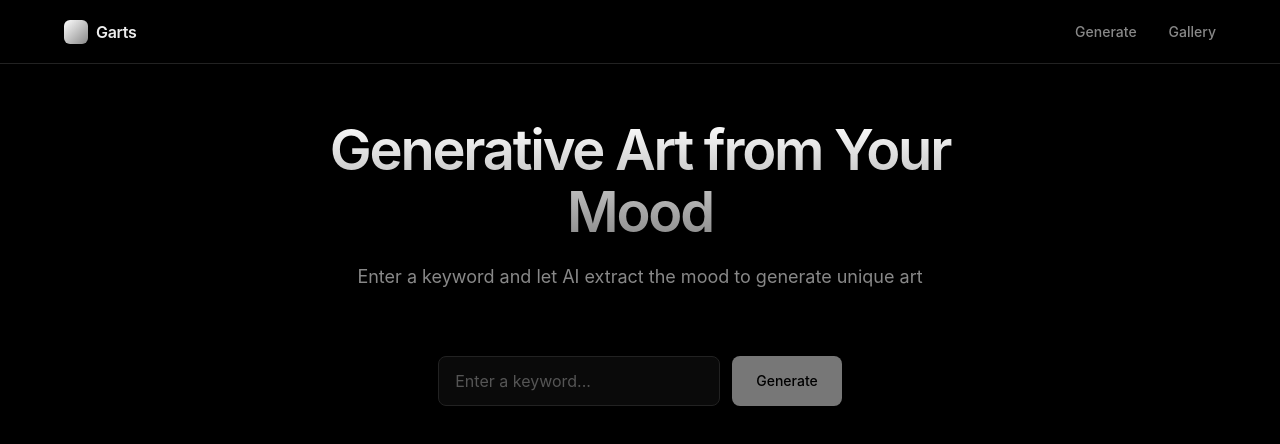
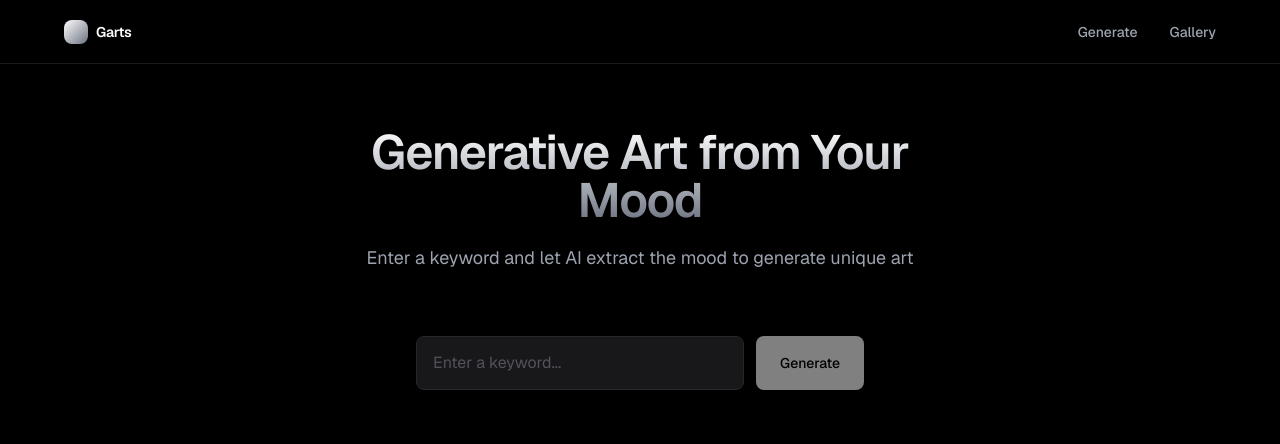
Before and after one commit to lvterry/garts, a Next.js app: page / in a window 1280 px wide. Shown: the top 444 px of the page. Built offline with nearby package versions, Linux system fonts and the light colour scheme.

Commit message:
Refactor: TailwindCSS with Geist font
- Added Geist font from Google Fonts
- Refactored all styles to use TailwindCSS
- Updated components with utility classes

```diff
--- /dev/null
+++ b/postcss.config.js
@@ -0,0 +1,6 @@
+module.exports = {
+  plugins: {
+    tailwindcss: {},
+    autoprefixer: {},
+  },
+}
--- a/src/app/globals.css
+++ b/src/app/globals.css
@@ -1,418 +1,7 @@
-* {
-  margin: 0;
-  padding: 0;
-  box-sizing: border-box;
-}
+@tailwind base;
+@tailwind components;
+@tailwind utilities;
 
 :root {
-  --bg-primary: #000000;
-  --bg-secondary: #0a0a0a;
-  --bg-tertiary: #111111;
-  --bg-elevated: #1a1a1a;
-  --text-primary: #ededed;
-  --text-secondary: #888888;
-  --text-tertiary: #555555;
-  --accent: #ffffff;
-  --accent-muted: #333333;
-  --border: #222222;
-  --border-light: #333333;
+  --font-sans: 'Geist', -apple-system, BlinkMacSystemFont, 'Segoe UI', Roboto, sans-serif;
 }
-
-html {
-  font-family: 'Geist', -apple-system, BlinkMacSystemFont, 'Segoe UI', Roboto, sans-serif;
-  -webkit-font-smoothing: antialiased;
-  -moz-osx-font-smoothing: grayscale;
-  background: var(--bg-primary);
-  color: var(--text-primary);
-}
-
-body {
-  min-height: 100vh;
-  line-height: 1.5;
-}
-
-a {
-  color: inherit;
-  text-decoration: none;
-}
-
-button {
-  font-family: inherit;
-  cursor: pointer;
-}
-
-input {
-  font-family: inherit;
-}
-
-.header {
-  position: fixed;
-  top: 0;
-  left: 0;
-  right: 0;
-  height: 64px;
-  background: rgba(0, 0, 0, 0.8);
-  backdrop-filter: blur(12px);
-  border-bottom: 1px solid var(--border);
-  z-index: 100;
-}
-
-.nav {
-  max-width: 1200px;
-  margin: 0 auto;
-  height: 100%;
-  padding: 0 24px;
-  display: flex;
-  justify-content: space-between;
-  align-items: center;
-}
-
-.logo {
-  font-size: 16px;
-  font-weight: 600;
-  letter-spacing: -0.02em;
-  color: var(--text-primary);
-  display: flex;
-  align-items: center;
-  gap: 8px;
-}
-
-.logo-icon {
-  width: 24px;
-  height: 24px;
-  background: linear-gradient(135deg, #fff 0%, #888 100%);
-  border-radius: 6px;
-}
-
-.nav-links {
-  display: flex;
-  align-items: center;
-  gap: 32px;
-}
-
-.nav-links a {
-  font-size: 14px;
-  font-weight: 500;
-  color: var(--text-secondary);
-  transition: color 0.15s ease;
-}
-
-.nav-links a:hover {
-  color: var(--text-primary);
-}
-
-.main {
-  max-width: 1200px;
-  margin: 0 auto;
-  padding: 120px 24px 80px;
-  min-height: 100vh;
-}
-
-.hero {
-  text-align: center;
-  max-width: 720px;
-  margin: 0 auto 64px;
-}
-
-.title {
-  font-size: 56px;
-  font-weight: 600;
-  letter-spacing: -0.04em;
-  line-height: 1.1;
-  margin-bottom: 20px;
-  background: linear-gradient(180deg, #fff 0%, #888 100%);
-  -webkit-background-clip: text;
-  -webkit-text-fill-color: transparent;
-  background-clip: text;
-}
-
-.subtitle {
-  font-size: 18px;
-  font-weight: 400;
-  color: var(--text-secondary);
-  line-height: 1.6;
-}
-
-.section {
-  margin-bottom: 64px;
-}
-
-.section-title {
-  font-size: 13px;
-  font-weight: 500;
-  color: var(--text-tertiary);
-  text-transform: uppercase;
-  letter-spacing: 0.1em;
-  margin-bottom: 24px;
-}
-
-.page-header {
-  margin-bottom: 48px;
-}
-
-.page-title {
-  font-size: 36px;
-  font-weight: 600;
-  letter-spacing: -0.03em;
-  margin-bottom: 8px;
-}
-
-.page-subtitle {
-  font-size: 16px;
-  color: var(--text-secondary);
-}
-
-.grid {
-  display: grid;
-  grid-template-columns: repeat(auto-fill, minmax(300px, 1fr));
-  gap: 24px;
-}
-
-.card {
-  background: var(--bg-secondary);
-  border: 1px solid var(--border);
-  border-radius: 12px;
-  overflow: hidden;
-  transition: all 0.2s ease;
-}
-
-.card:hover {
-  border-color: var(--border-light);
-  transform: translateY(-2px);
-}
-
-.card-image {
-  aspect-ratio: 1;
-  background: var(--bg-tertiary);
-  position: relative;
-  overflow: hidden;
-}
-
-.card-content {
-  padding: 16px;
-  display: flex;
-  justify-content: space-between;
-  align-items: center;
-}
-
-.card-title {
-  font-size: 15px;
-  font-weight: 500;
-}
-
-.card-meta {
-  font-size: 13px;
-  color: var(--text-secondary);
-}
-
-.btn {
-  display: inline-flex;
-  align-items: center;
-  justify-content: center;
-  gap: 8px;
-  padding: 12px 24px;
-  font-size: 14px;
-  font-weight: 500;
-  border-radius: 8px;
-  border: none;
-  transition: all 0.15s ease;
-}
-
-.btn-primary {
-  background: var(--text-primary);
-  color: var(--bg-primary);
-}
-
-.btn-primary:hover {
-  opacity: 0.9;
-  transform: translateY(-1px);
-}
-
-.btn-primary:disabled {
-  opacity: 0.5;
-  cursor: not-allowed;
-  transform: none;
-}
-
-.btn-secondary {
-  background: var(--bg-tertiary);
-  color: var(--text-primary);
-  border: 1px solid var(--border);
-}
-
-.btn-secondary:hover {
-  background: var(--bg-elevated);
-  border-color: var(--border-light);
-}
-
-.btn-ghost {
-  background: transparent;
-  color: var(--text-secondary);
-}
-
-.btn-ghost:hover {
-  color: var(--text-primary);
-  background: var(--bg-tertiary);
-}
-
-.input {
-  width: 100%;
-  padding: 14px 16px;
-  font-size: 16px;
-  background: var(--bg-secondary);
-  border: 1px solid var(--border);
-  border-radius: 8px;
-  color: var(--text-primary);
-  outline: none;
-  transition: border-color 0.15s ease;
-}
-
-.input:focus {
-  border-color: var(--text-tertiary);
-}
-
-.input::placeholder {
-  color: var(--text-tertiary);
-}
-
-.form-group {
-  display: flex;
-  gap: 12px;
-  max-width: 500px;
-  margin: 0 auto;
-}
-
-.empty-state {
-  text-align: center;
-  padding: 80px 24px;
-  color: var(--text-secondary);
-}
-
-.loading {
-  text-align: center;
-  padding: 48px;
-  color: var(--text-tertiary);
-  font-size: 14px;
-}
-
-.error {
-  text-align: center;
-  padding: 48px;
-  color: #ff6b6b;
-  font-size: 14px;
-}
-
-.canvas-container {
-  border-radius: 8px;
-  overflow: hidden;
-}
-
-.detail-header {
-  margin-bottom: 32px;
-}
-
-.detail-back {
-  display: inline-flex;
-  align-items: center;
-  gap: 6px;
-  font-size: 14px;
-  color: var(--text-secondary);
-  margin-bottom: 24px;
-  transition: color 0.15s ease;
-}
-
-.detail-back:hover {
-  color: var(--text-primary);
-}
-
-.detail-content {
-  display: grid;
-  grid-template-columns: 1fr 320px;
-  gap: 48px;
-  align-items: start;
-}
-
-.detail-artwork {
-  aspect-ratio: 1;
-  background: var(--bg-secondary);
-  border-radius: 12px;
-  overflow: hidden;
-}
-
-.detail-info {
-  background: var(--bg-secondary);
-  border: 1px solid var(--border);
-  border-radius: 12px;
-  padding: 24px;
-}
-
-.info-item {
-  padding: 16px 0;
-  border-bottom: 1px solid var(--border);
-}
-
-.info-item:first-child {
-  padding-top: 0;
-}
-
-.info-item:last-child {
-  padding-bottom: 0;
-  border-bottom: none;
-}
-
-.info-label {
-  font-size: 12px;
-  font-weight: 500;
-  color: var(--text-tertiary);
-  text-transform: uppercase;
-  letter-spacing: 0.05em;
-  margin-bottom: 6px;
-}
-
-.info-value {
-  font-size: 16px;
-  font-weight: 500;
-  text-transform: capitalize;
-}
-
-.info-value.mood {
-  color: var(--text-secondary);
-}
-
-.detail-actions {
-  margin-top: 24px;
-  display: flex;
-  gap: 12px;
-}
-
-.detail-actions .btn {
-  flex: 1;
-}
-
-.btn-danger {
-  background: transparent;
-  color: #ff6b6b;
-  border: 1px solid #ff6b6b33;
-}
-
-.btn-danger:hover {
-  background: #ff6b6b1a;
-}
-
-@media (max-width: 768px) {
-  .title {
-    font-size: 36px;
-  }
-
-  .subtitle {
-    font-size: 16px;
-  }
-
-  .detail-content {
-    grid-template-columns: 1fr;
-  }
-
-  .form-group {
-    flex-direction: column;
-  }
-}
--- a/src/app/layout.tsx
+++ b/src/app/layout.tsx
@@ -13,20 +13,27 @@ export default function RootLayout({
 }) {
   return (
     <html lang="en">
-      <body>
-        <header className="header">
-          <nav className="nav">
-            <a href="/" className="logo">
-              <div className="logo-icon" />
+      <head>
+        <link rel="preconnect" href="https://fonts.googleapis.com" />
+        <link rel="preconnect" href="https://fonts.gstatic.com" crossOrigin="anonymous" />
+        <link href="https://fonts.googleapis.com/css2?family=Geist:wght@400;500;600;700&display=swap" rel="stylesheet" />
+      </head>
+      <body className="bg-black text-white antialiased">
+        <header className="fixed top-0 left-0 right-0 h-16 bg-black/80 backdrop-blur-xl border-b border-white/10 z-50">
+          <nav className="max-w-[1200px] mx-auto h-full px-6 flex items-center justify-between">
+            <a href="/" className="flex items-center gap-2 text-sm font-semibold tracking-tight">
+              <div className="w-6 h-6 bg-gradient-to-br from-white to-gray-500 rounded-lg" />
               Garts
             </a>
-            <div className="nav-links">
-              <a href="/">Generate</a>
-              <a href="/gallery">Gallery</a>
+            <div className="flex items-center gap-8">
+              <a href="/" className="text-sm font-medium text-gray-400 hover:text-white transition-colors">Generate</a>
+              <a href="/gallery" className="text-sm font-medium text-gray-400 hover:text-white transition-colors">Gallery</a>
             </div>
           </nav>
         </header>
-        <main className="main">{children}</main>
+        <main className="max-w-[1200px] mx-auto px-6 pt-32 pb-20 min-h-screen">
+          {children}
+        </main>
       </body>
     </html>
   );
--- a/src/app/page.tsx
+++ b/src/app/page.tsx
@@ -55,45 +55,55 @@ export default function Home() {
 
   return (
     <div>
-      <section className="hero">
-        <h1 className="title">Generative Art from Your Mood</h1>
-        <p className="subtitle">
+      <section className="text-center max-w-2xl mx-auto mb-16">
+        <h1 className="text-5xl font-semibold tracking-tight mb-5 bg-gradient-to-b from-white to-gray-500 bg-clip-text text-transparent">
+          Generative Art from Your Mood
+        </h1>
+        <p className="text-lg text-gray-400">
           Enter a keyword and let AI extract the mood to generate unique art
         </p>
       </section>
 
-      <section className="section" style={{ display: 'flex', justifyContent: 'center' }}>
-        <form onSubmit={handleSubmit} className="form-group">
+      <section className="flex justify-center mb-16">
+        <form onSubmit={handleSubmit} className="flex gap-3 w-full max-w-md">
           <input
             type="text"
             value={keyword}
             onChange={(e) => setKeyword(e.target.value)}
             placeholder="Enter a keyword..."
-            className="input"
+            className="flex-1 px-4 py-3.5 text-base bg-zinc-900 border border-zinc-800 rounded-lg text-white placeholder:text-zinc-600 focus:outline-none focus:border-zinc-700 transition-colors"
             disabled={loading}
-            style={{ flex: 1 }}
           />
-          <button type="submit" disabled={loading || !keyword.trim()} className="btn btn-primary">
+          <button
+            type="submit"
+            disabled={loading || !keyword.trim()}
+            className="px-6 py-3.5 text-sm font-medium bg-white text-black rounded-lg hover:opacity-90 transition-opacity disabled:opacity-50 disabled:cursor-not-allowed"
+          >
             {loading ? 'Generating...' : 'Generate'}
           </button>
         </form>
       </section>
 
-      {error && <p className="error">{error}</p>}
+      {error && (
+        <p className="text-center text-red-400 mb-8">{error}</p>
+      )}
 
       {generatedArt && (
-        <section className="section">
-          <div style={{ display: 'flex', justifyContent: 'center', marginBottom: 24 }}>
+        <section className="text-center">
+          <div className="flex justify-center mb-6">
             <ArtCanvas params={generatedArt.artData} width={500} height={500} />
           </div>
-          <div style={{ textAlign: 'center' }}>
-            <p style={{ marginBottom: 8, color: 'var(--text-secondary)' }}>
-              <strong>{generatedArt.keyword}</strong> → <span style={{ textTransform: 'capitalize' }}>{generatedArt.mood}</span>
-            </p>
-            <a href="/gallery" className="btn btn-secondary">
-              View in Gallery
-            </a>
-          </div>
+          <p className="mb-6 text-gray-400">
+            <span className="font-semibold text-white">{generatedArt.keyword}</span>
+            {' → '}
+            <span className="capitalize">{generatedArt.mood}</span>
+          </p>
+          <a
+            href="/gallery"
+            className="inline-block px-6 py-3 text-sm font-medium bg-zinc-900 text-white border border-zinc-800 rounded-lg hover:bg-zinc-800 transition-colors"
+          >
+            View in Gallery
+          </a>
         </section>
       )}
     </div>
```
Also changed, not shown: package.json (+11 -8 lines), src/app/art/[id]/page.tsx (+28 -26 lines), src/app/gallery/page.tsx (+14 -14 lines), src/components/ArtCanvas.tsx (+3 -4 lines), tailwind.config.js (added, +14 -0 lines), 1 other file (tests, documents, lock files or other folders).
